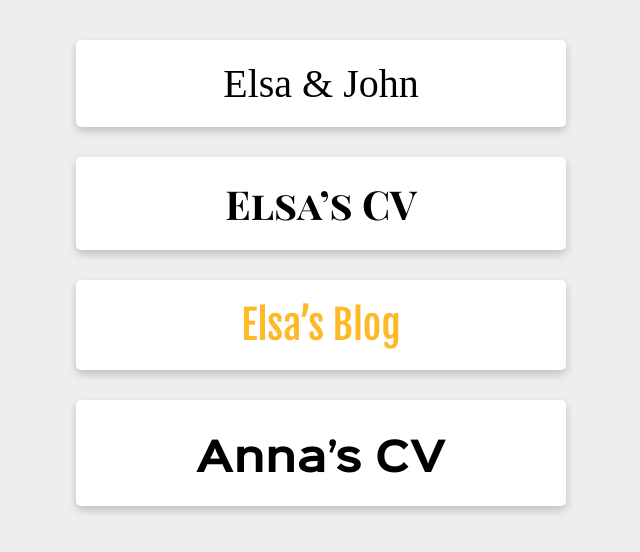
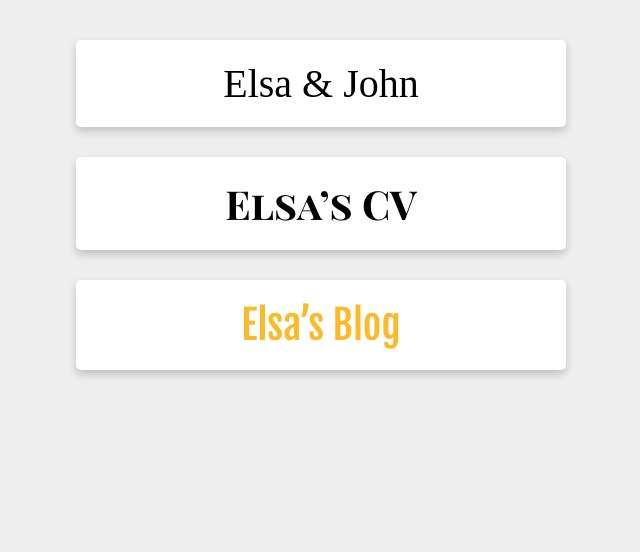
Before and after one commit to gonsie/gonsie.github.io, a Jekyll site: the page index.html, which Jekyll copies as it is, in a window 1280 px wide. Shown: the top 552 px of the page, without its empty margins (319-959 px from the left). Built offline with Jekyll 4.4.1, drawn with Linux system fonts in a browser that asks for light colours; some web fonts are replaced.

Commit message:
removed index link to anna

```diff
--- a/index.html
+++ b/index.html
@@ -36,6 +36,6 @@
   <a href="/wedding/"><div class="card wed">Elsa & John</div></a>
   <a href="/cv.html"><div class="card cv">Elsa&#8217;s CV</div></a>
   <a href="/blorg"><div class="card blog">Elsa&#8217;s Blog</div></a>
-  <a href="http://anna.gonsie.com"><div class="card anna">Anna&#8217;s CV</div></a>
+  <!---<a href="http://anna.gonsie.com"><div class="card anna">Anna&#8217;s CV</div></a>--->
 </body>
 </html>
```
